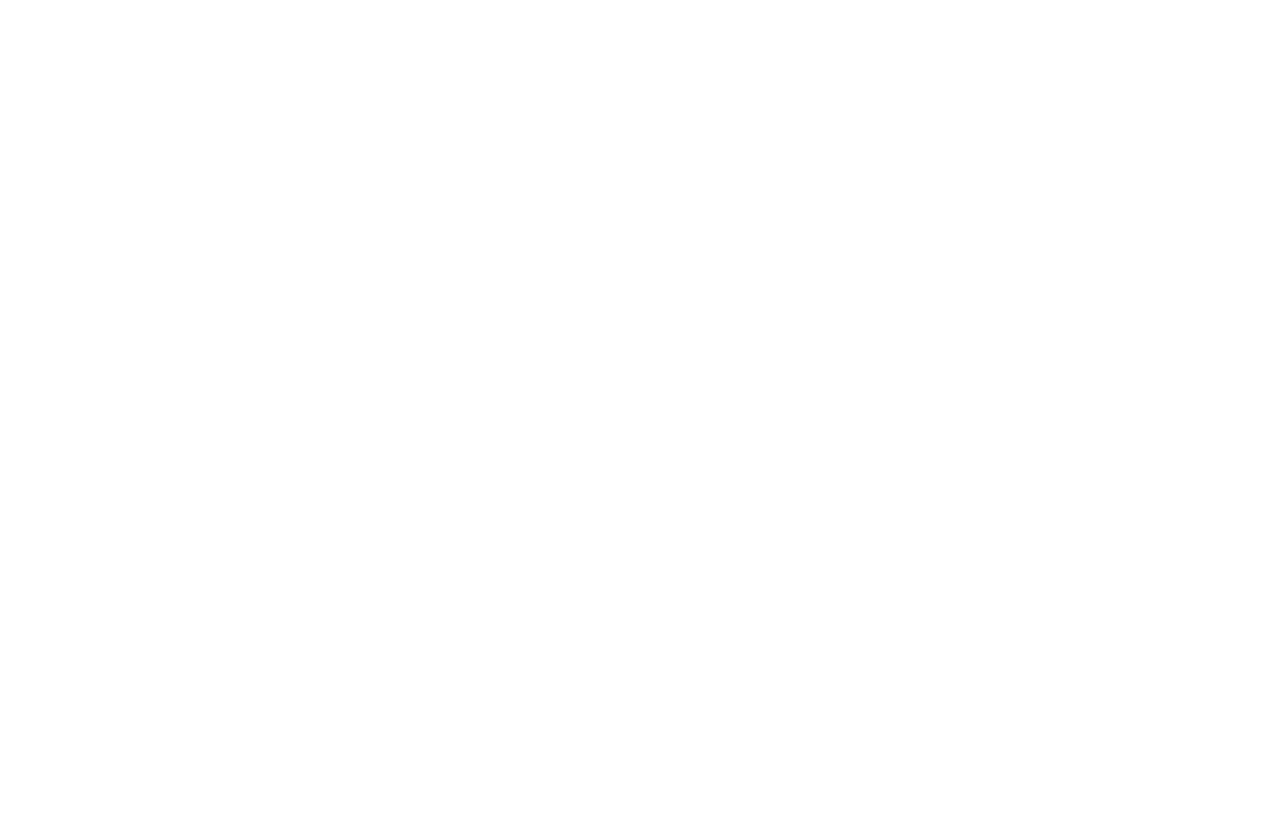
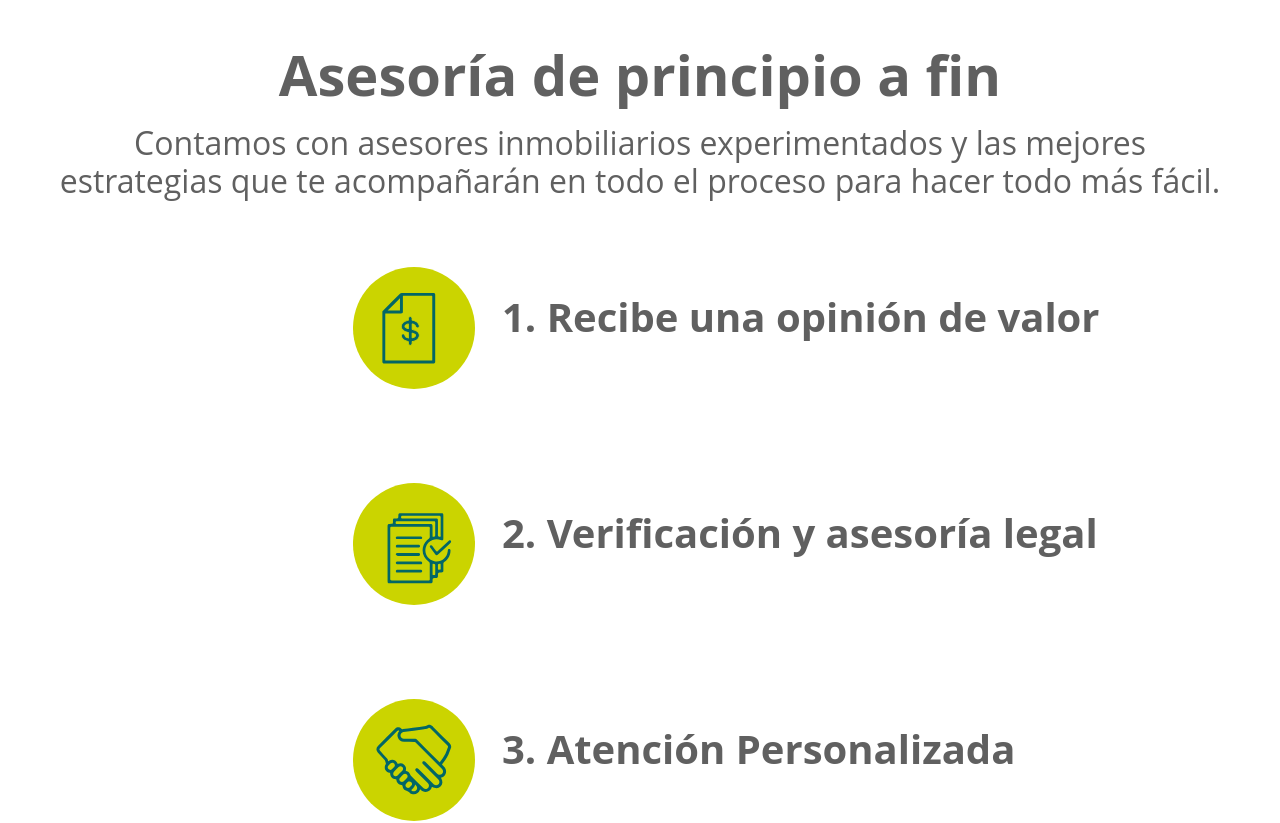
Before and after one commit to gamboamartin/easesores-web, an Angular app: page /vende in a window 1280 px wide. Shown: the part 2000-2823 px from the top of the page. Before the commit the page ends 1968 px from the top, so only its background shows below. Built offline with nearby package versions, Linux system fonts and the light colour scheme.

Commit message:
Se agrega cuarto banner a la seccion vende

```diff
--- a/src/app/components/vende/banner3-vende/banner3-vende.component.css
+++ b/src/app/components/vende/banner3-vende/banner3-vende.component.css
@@ -0,0 +1,44 @@
+.div1{
+  text-align: center;
+  background-color: #FFFFFF;
+}
+
+.div2-row{
+  align-items: center;
+  text-align: left;
+  margin-top: 5vh;
+}
+
+.div2-col{
+  height: 22vh;
+}
+
+.img-b3{
+  display: inline;
+  height: 100%;
+  object-fit: contain;
+}
+
+.titulo1{
+  color: #606060;
+  font-family: 'Open Sans', sans-serif;
+  font-size: 350%;
+  font-weight: bold;
+  margin-top: 5%;
+  line-height: 1.5;
+}
+
+.texto1{
+  color: #606060;
+  font-family: 'Open Sans', sans-serif;
+  font-size: 200%;
+  line-height: 1.2;
+}
+
+.texto2{
+  color: #606060;
+  display: inline;
+  font-family: 'Open Sans', sans-serif;
+  font-size: 250%;
+  font-weight: bold;
+}
--- a/src/app/components/vende/banner3-vende/banner3-vende.component.html
+++ b/src/app/components/vende/banner3-vende/banner3-vende.component.html
@@ -1 +1,43 @@
-<p>banner3-vende works!</p>
+<div class="div1">
+
+  <h1 class="titulo1">Asesoría de principio a fin</h1>
+  <span class="texto1">Contamos con asesores inmobiliarios experimentados y las mejores <br>
+    estrategias que te acompañarán en todo el proceso para hacer todo más fácil.</span>
+
+  <div>
+
+    <div class="row div2-row">
+      <div class="col-md-3"></div>
+      <div class="col div2-col">
+        <img class="img-b3" src="../../../../assets/EASESORES_VENDE__Mesa de trabajo 1.svg">
+        <span class="texto2">1. Recibe una opinión de valor</span>
+      </div>
+    </div>
+
+    <div class="row div2-row">
+      <div class="col-md-3"></div>
+      <div class="col div2-col">
+        <img class="img-b3" src="../../../../assets/EASESORES_VENDE_-02.svg">
+        <span class="texto2">2. Verificación y asesoría legal</span>
+      </div>
+    </div>
+
+    <div class="row div2-row">
+      <div class="col-md-3"></div>
+      <div class="col div2-col">
+        <img class="img-b3" src="../../../../assets/EASESORES_VENDE_-03.svg">
+        <span class="texto2">3. Atención Personalizada</span>
+      </div>
+    </div>
+
+    <div class="row div2-row">
+      <div class="col-md-3"></div>
+      <div class="col div2-col">
+        <img class="img-b3" src="../../../../assets/EASESORES_VENDE_-04.svg">
+        <span class="texto2">4. Promoción marketing digital</span>
+      </div>
+    </div>
+
+  </div>
+
+</div>
--- a/src/app/components/vende/vende.component.html
+++ b/src/app/components/vende/vende.component.html
@@ -1,2 +1,3 @@
 <app-banner1-vende></app-banner1-vende>
 <app-banner2-vende></app-banner2-vende>
+<app-banner3-vende></app-banner3-vende>
```
